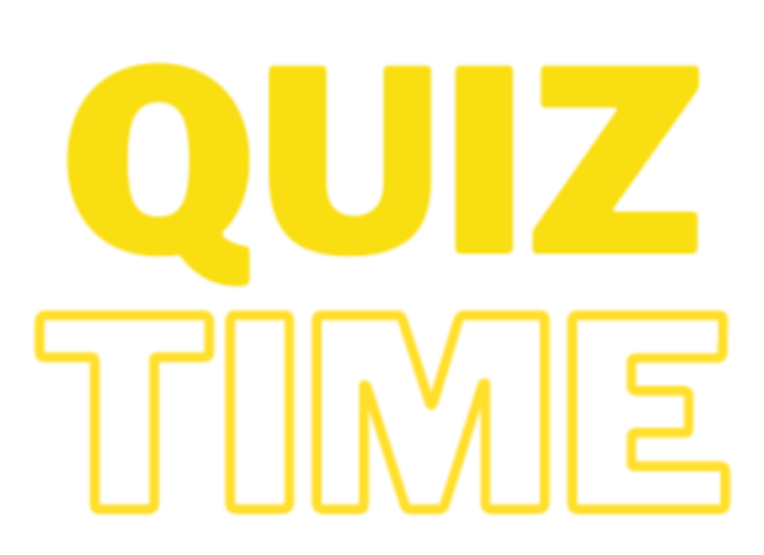
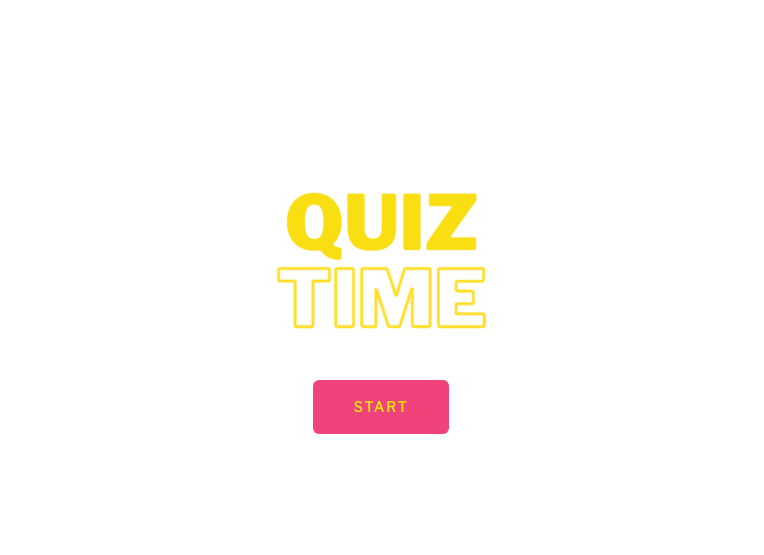
Before and after one commit to mkazic1/quiz-maker, a React (Create React App) app: page / in a window 1280 px wide. Shown: the part 113-668 px from the top of the page, without its empty margins (259-1023 px from the left). Built offline with nearby package versions, Linux system fonts and the light colour scheme.

Commit message:
Welcome page done

```diff
--- a/src/pages/WelcomePage.jsx
+++ b/src/pages/WelcomePage.jsx
@@ -1,16 +1,24 @@
-import { CardMedia } from '@mui/material';
+import { Link } from 'react-router-dom';
+import { Button, CardMedia, Box } from '@mui/material';
+import ROUTES from '../constants/routes';
 import quizPic from '../assets/quiz.png';
+import { linkStyle, pageLayoutStyle } from '../style/CommonStyle';
 
 const WelcomePage = () => (
+  <Box sx={pageLayoutStyle}>
     <CardMedia
       image={quizPic}
       alt="Quiz intro"
       component="img"
       sx={{
-      width: '100%',
-      height: '100vh',
+        width: '30%',
+        height: '30%',
       }}
     />
+    <Link to={`${ROUTES.QUIZZES}`} style={linkStyle}>
+      <Button variant="contained">START</Button>
+    </Link>
+  </Box>
 );
 
 export default WelcomePage;
```
Lines whose indentation alone changed are shown as unchanged.
